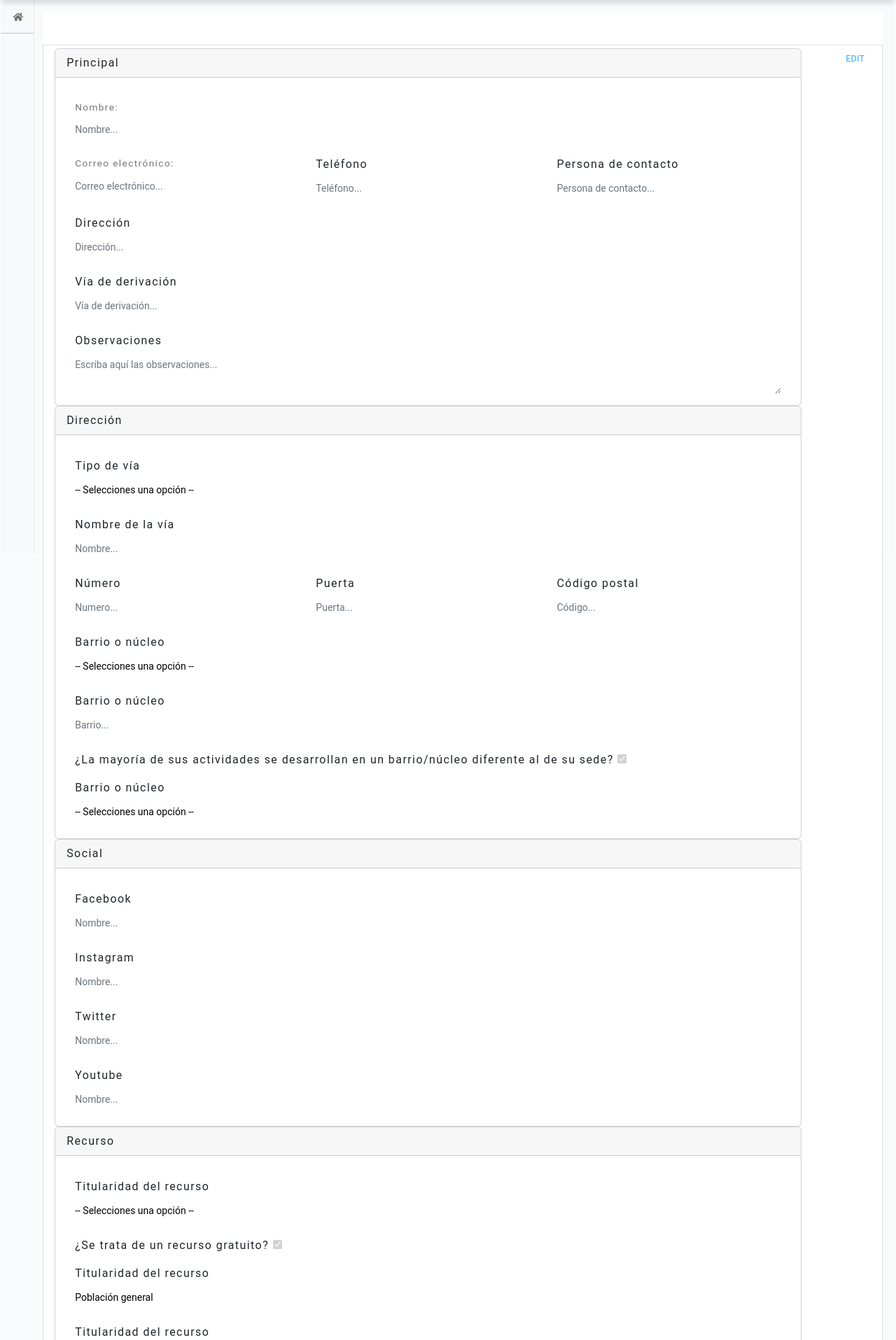
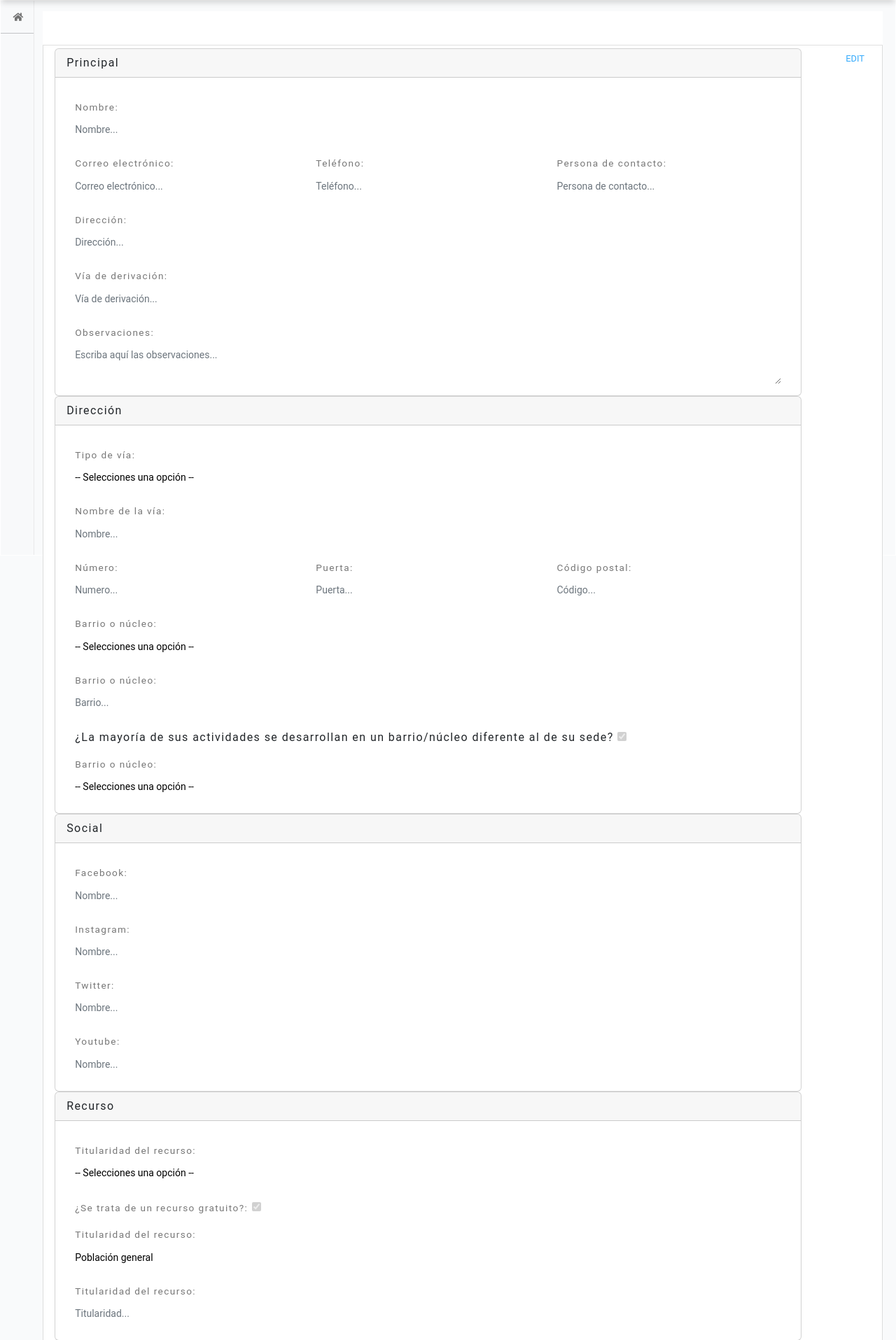
Before and after one commit to zebenperez/capsulae2, a Django app: page /community/organizations/view/1/ in a window 1280 px wide. Shown: the part 55-1970 px from the top of the page at 70% size. Run offline with Django 3.2, Linux system fonts and the light colour scheme; the visitor is signed in with stand-in values (Sample User, id 1); data that the repository does not hold is empty; some libraries are stand-ins or nearby versions.

Commit message:
diseño organizaciones

```diff
--- a/community/templates/organizations/organization-form-address.html
+++ b/community/templates/organizations/organization-form-address.html
@@ -2,8 +2,8 @@
 
 <div class="row" style="margin:0;">
     <div class="col-12 mt-3">
-        {% trans "Tipo de vía" %}
-        <select id="street_type" name="street_type" class="form-control input autosave" data-model-name="community.organizationaddress"
+        <label class="label">{% trans "Tipo de vía" %}:</label>
+        <select id="street_type" name="street_type" class="form-control input autosave input view" data-model-name="community.organizationaddress"
             data-obj-id="{{addr.id}}" data-url="{%url "autosave_field"%}" data-target="div-notification" disabled>
             <option value="">-- Selecciones una opción --</option>
             <option value="calle" {%if addr.street_type == "calle"%}selected{%endif%}>Calle</option>
@@ -21,32 +21,32 @@
         </select>
     </div>
     <div class="col-12 mt-3">
-        {% trans "Nombre de la vía" %}
-        <input type="text" class="form-control input autosave" id="street_name" name="street_name" value="{{addr.street_name|default:""}}"
+        <label class="label">{% trans "Nombre de la vía" %}:</label>
+        <input type="text" class="form-control input autosave input view" id="street_name" name="street_name" value="{{addr.street_name|default:""}}"
             title="{{addr.street_name}}" data-model-name="community.organizationaddress" data-obj-id="{{addr.id}}"
             data-url="{%url "autosave_field"%}" data-target="div-notification" placeholder="Nombre..." disabled/> <span id="street_name__msg"></span>
     </div>
     <div class="col-4 mt-3">
-        {% trans "Número" %}
-        <input type="text" class="form-control input autosave" id="number" name="number" value="{{addr.number|default:""}}"
+        <label class="label">{% trans "Número" %}:</label>
+        <input type="text" class="form-control input autosave input view" id="number" name="number" value="{{addr.number|default:""}}"
             title="{{addr.number}}" data-model-name="community.organizationaddress" data-obj-id="{{addr.id}}"
             data-url="{%url "autosave_field"%}" data-target="div-notification" placeholder="Numero..." disabled/> <span id="number__msg"></span>
     </div>
     <div class="col-4 mt-3">
-        {% trans "Puerta" %}
-        <input type="text" class="form-control input autosave" id="door" name="door" value="{{addr.door|default:""}}"
+        <label class="label">{% trans "Puerta" %}:</label>
+        <input type="text" class="form-control input autosave input view" id="door" name="door" value="{{addr.door|default:""}}"
             title="{{addr.door}}" data-model-name="community.organizationaddress" data-obj-id="{{addr.id}}"
             data-url="{%url "autosave_field"%}" data-target="div-notification" placeholder="Puerta..." disabled/> <span id="door__msg"></span>
     </div>
     <div class="col-4 mt-3">
-        {% trans "Código postal" %}
-        <input type="text" class="form-control input autosave" id="postal_code" name="postal_code" value="{{addr.postal_code|default:""}}"
+        <label class="label">{% trans "Código postal" %}:</label>
+        <input type="text" class="form-control input autosave input view" id="postal_code" name="postal_code" value="{{addr.postal_code|default:""}}"
             title="{{addr.postal_code}}" data-model-name="community.organizationaddress" data-obj-id="{{addr.id}}"
             data-url="{%url "autosave_field"%}" data-target="div-notification" placeholder="Código..." disabled/> <span id="postal__msg"></span>
     </div>
     <div class="col-12 mt-3">
-        {% trans "Barrio o núcleo" %}
-        <select id="place" name="place" class="form-control input autosave" data-model-name="community.organizationaddress" data-obj-id="{{addr.id}}"
+        <label class="label">{% trans "Barrio o núcleo" %}:</label>
+        <select id="place" name="place" class="form-control input autosave input view" data-model-name="community.organizationaddress" data-obj-id="{{addr.id}}"
             data-url="{%url "autosave_field"%}" data-target="div-notification" disabled>
             <option value="">-- Selecciones una opción --</option>
             <option value="los abrigos" {%if addr.place == "los abrigos"%}selected{%endif%}>Los Abrigos</option>
@@ -63,20 +63,20 @@
         </select>
     </div>
     <div class="col-12 mt-3">
-        {% trans "Barrio o núcleo" %}
-        <input type="text" class="form-control input autosave" id="place_other" name="place_other" value="{{addr.place_other|default:""}}"
+        <label class="label">{% trans "Barrio o núcleo" %}:</label>
+        <input type="text" class="form-control input autosave input view" id="place_other" name="place_other" value="{{addr.place_other|default:""}}"
             title="{{addr.place_other}}" data-model-name="community.organizationaddress" data-obj-id="{{addr.id}}"
             data-url="{%url "autosave_field"%}" data-target="div-notification" placeholder="Barrio..." disabled/> <span id="place_other__msg"></span>
     </div>
     <div class="col-12 mt-3">
         {% trans "¿La mayoría de sus actividades se desarrollan en un barrio/núcleo diferente al de su sede?" %}
-        <input type="checkbox" class="input autosave" id="same_place" name="same_place" data-model-name="community.organizationaddress"
+        <input type="checkbox" class="input autosave input view" id="same_place" name="same_place" data-model-name="community.organizationaddress"
             data-obj-id="{{addr.id}}" data-url="{%url "autosave_field"%}" data-target="div-notification" data-bool="True"
             placeholder="Código..." {%if addr.same_place%}checked{%endif%} disabled/> <span id="same_place__msg"></span>
     </div>
     <div class="col-12 mt-3" id="div-place">
-        {% trans "Barrio o núcleo" %}
-        <select id="activity_place" name="activity_place" class="form-control input autosave" data-model-name="community.organizationaddress"
+        <label class="label">{% trans "Barrio o núcleo" %}:</label>
+        <select id="activity_place" name="activity_place" class="form-control input autosave input view" data-model-name="community.organizationaddress"
             data-obj-id="{{addr.id}}" data-url="{%url "autosave_field"%}" data-target="div-notification" disabled>
             <option value="">-- Selecciones una opción --</option>
             <option value="los abrigos" {%if addr.place == "los abrigos"%}selected{%endif%}>Los Abrigos</option>
--- a/community/templates/organizations/organization-form-info.html
+++ b/community/templates/organizations/organization-form-info.html
@@ -2,8 +2,8 @@
 
 <div class="row" style="margin:0;">
     <div class="col-12 mt-3">
-        {% trans "Ámbito de actuación" %}
-        <select id="ambit" name="ambit" class="form-control input autosave" data-model-name="community.organizationinfo" data-obj-id="{{info.id}}"
+        <label class="label">{% trans "Ámbito de actuación" %}:</label>
+        <select id="ambit" name="ambit" class="form-control input autosave input view" data-model-name="community.organizationinfo" data-obj-id="{{info.id}}"
             data-url="{%url "autosave_field"%}" data-target="div-notification" disabled>
             <option value="">-- Selecciones una opción --</option>
             <option value="mayores" {%if info.ambit == "mayores"%}selected{%endif%}>Mayores</option>
@@ -20,36 +20,36 @@
         </select>
     </div>
     <div class="col-12 mt-3">
-        {% trans "Actividades que realiza" %}
-        <textarea class="form-control input autosave" id="activities" name="activities" title="{{info.activities}}"
+        <label class="label">{% trans "Actividades que realiza" %}:</label>
+        <textarea class="form-control input autosave input view" id="activities" name="activities" title="{{info.activities}}"
             data-model-name="community.organizationinfo" data-obj-id="{{info.id}}" data-url="{%url "autosave_field"%}"
             data-target="div-notification" placeholder="Escriba aquí las actividades..." disabled>{{info.activities}}</textarea>
             <span id="activities__msg"></span>
     </div>
     <div class="col-12 mt-3">
-        {% trans "¿Cómo participar?" %}
-        <textarea class="form-control input autosave" id="participate" name="participate" title="{{info.participate}}"
+        <label class="label">{% trans "¿Cómo participar?" %}:</label>
+        <textarea class="form-control input autosave input view" id="participate" name="participate" title="{{info.participate}}"
             data-model-name="community.organizationinfo" data-obj-id="{{info.id}}" data-url="{%url "autosave_field"%}"
             data-target="div-notification" placeholder="Escriba aquí las actividades..." disabled>{{info.participate}}</textarea>
             <span id="participate__msg"></span>
     </div>
     <div class="col-12 mt-3">
-        {% trans "¿Cómo ve la salud del pueblo?" %}
-        <textarea class="form-control input autosave" id="health" name="health" title="{{info.health}}"
+        <label class="label">{% trans "¿Cómo ve la salud del pueblo?" %}:</label>
+        <textarea class="form-control input autosave input view" id="health" name="health" title="{{info.health}}"
             data-model-name="community.organizationinfo" data-obj-id="{{info.id}}" data-url="{%url "autosave_field"%}"
             data-target="div-notification" placeholder="Escriba aquí las actividades..." disabled>{{info.health}}</textarea>
             <span id="health__msg"></span>
     </div>
     <div class="col-12 mt-3">
-        {% trans "¿De qué forma sus actividades mejoran el bienestar en el pueblo? " %}
-        <textarea class="form-control input autosave" id="improvements" name="improvements" title="{{info.improvements}}"
+        <label class="label">{% trans "¿De qué forma sus actividades mejoran el bienestar en el pueblo?" %}:</label>
+        <textarea class="form-control input autosave input view" id="improvements" name="improvements" title="{{info.improvements}}"
             data-model-name="community.organizationinfo" data-obj-id="{{info.id}}" data-url="{%url "autosave_field"%}"
             data-target="div-notification" placeholder="Escriba aquí las actividades..." disabled>{{info.improvements}}</textarea>
             <span id="improvements__msg"></span>
     </div>
     <div class="col-12 mt-3">
-        {% trans "¿Qué otro recurso no podría faltar en esta guía?" %}
-        <textarea class="form-control input autosave" id="resources" name="resources" title="{{info.resources}}"
+        <label class="label">{% trans "¿Qué otro recurso no podría faltar en esta guía?" %}:</label>
+        <textarea class="form-control input autosave input view" id="resources" name="resources" title="{{info.resources}}"
             data-model-name="community.organizationinfo" data-obj-id="{{info.id}}" data-url="{%url "autosave_field"%}"
             data-target="div-notification" placeholder="Escriba aquí las actividades..." disabled>{{info.resources}}</textarea>
             <span id="resources__msg"></span>
--- a/community/templates/organizations/organization-form-main.html
+++ b/community/templates/organizations/organization-form-main.html
@@ -9,37 +9,37 @@
     </div>
     <div class="col-4 mt-3">
         <label class="label">{% trans "Correo electrónico" %}:</label>
-        <input type="text" class="form-control input autosave" id="email" name="email" value="{{obj.email|default:""}}" title="{{obj.email}}"
+        <input type="text" class="form-control input autosave input view" id="email" name="email" value="{{obj.email|default:""}}" title="{{obj.email}}"
             data-model-name="community.organization" data-obj-id="{{obj.id}}" data-url="{%url "autosave_field"%}" data-target="div-notification"
             placeholder="Correo electrónico..." disabled/> <span id="email__msg"></span>
     </div>
     <div class="col-4 mt-3">
-        {% trans "Teléfono" %}
-        <input type="text" class="form-control input autosave" id="phone" name="phone" value="{{obj.phone|default:""}}" title="{{obj.phone}}"
+        <label class="label">{% trans "Teléfono" %}:</label>
+        <input type="text" class="form-control input autosave input view" id="phone" name="phone" value="{{obj.phone|default:""}}" title="{{obj.phone}}"
             data-model-name="community.organization" data-obj-id="{{obj.id}}" data-url="{%url "autosave_field"%}" data-target="div-notification"
             placeholder="Teléfono..." disabled/> <span id="phone__msg"></span>
     </div>
     <div class="col-4 mt-3">
-        {% trans "Persona de contacto" %}
-        <input type="text" class="form-control input autosave" id="contact" name="contact" value="{{obj.contact|default:""}}" title="{{obj.contact}}"
+        <label class="label">{% trans "Persona de contacto" %}:</label>
+        <input type="text" class="form-control input autosave input view" id="contact" name="contact" value="{{obj.contact|default:""}}" title="{{obj.contact}}"
             data-model-name="community.organization" data-obj-id="{{obj.id}}" data-url="{%url "autosave_field"%}" data-target="div-notification"
             placeholder="Persona de contacto..." disabled/> <span id="contact__msg"></span>
     </div>
     <div class="col-12 mt-3">
-        {% trans "Dirección" %}
-        <input type="text" class="form-control input autosave" id="address" name="address" value="{{obj.address|default:""}}" title="{{obj.address}}"
+        <label class="label">{% trans "Dirección" %}:</label>
+        <input type="text" class="form-control input autosave input view" id="address" name="address" value="{{obj.address|default:""}}" title="{{obj.address}}"
             data-model-name="community.organization" data-obj-id="{{obj.id}}" data-url="{%url "autosave_field"%}" data-target="div-notification"
             placeholder="Dirección..." disabled/> <span id="address__msg"></span>
     </div>
     <div class="col-12 col-6 mt-3">
-        {% trans "Vía de derivación" %}
-        <input type="text" class="form-control input autosave" id="derivation_way" name="derivation_way" value="{{obj.derivation_way|default:""}}"
+        <label class="label">{% trans "Vía de derivación" %}:</label>
+        <input type="text" class="form-control input autosave input view" id="derivation_way" name="derivation_way" value="{{obj.derivation_way|default:""}}"
             title="{{obj.derivation_way}}" data-model-name="community.organization" data-obj-id="{{obj.id}}" data-url="{%url "autosave_field"%}"
             data-target="div-notification" placeholder="Vía de derivación..." disabled/> <span id="derivation_way__msg"></span>
     </div>
     <div class="col-12 mt-3">
-        {% trans "Observaciones" %}
-        <textarea class="form-control input autosave" id="derivation" name="derivation" title="{{obj.derivation}}"
+        <label class="label">{% trans "Observaciones" %}:</label>
+        <textarea class="form-control input autosave input view" id="derivation" name="derivation" title="{{obj.derivation}}"
             data-model-name="community.organization" data-obj-id="{{obj.id}}" data-url="{%url "autosave_field"%}"
             data-target="div-notification" placeholder="Escriba aquí las observaciones..." disabled>{{obj.derivation}}</textarea>
             <span id="derivation__msg"></span>
--- a/community/templates/organizations/organization-form-resource.html
+++ b/community/templates/organizations/organization-form-resource.html
@@ -2,8 +2,8 @@
 
 <div class="row" style="margin:0;">
     <div class="col-12 mt-3">
-        {% trans "Titularidad del recurso" %}
-        <select id="owner" name="owner" class="form-control input autosave" data-model-name="community.organizationresource" data-obj-id="{{res.id}}"
+        <label class="label">{% trans "Titularidad del recurso" %}:</label>
+        <select id="owner" name="owner" class="form-control input autosave input view" data-model-name="community.organizationresource" data-obj-id="{{res.id}}"
             data-url="{%url "autosave_field"%}" data-target="div-notification" disabled>
             <option value="">-- Selecciones una opción --</option>
             <option value="gobierno de canarias" {%if res.owner == "gobierno de canarias"%}selected{%endif%}>Calle</option>
@@ -14,14 +14,14 @@
         </select>
     </div>
     <div class="col-12 mt-3">
-        {% trans "¿Se trata de un recurso gratuito?" %}
-        <input type="checkbox" class="input autosave" id="free" name="free" data-model-name="community.organizationresource"
+        <label class="label">{% trans "¿Se trata de un recurso gratuito?" %}:</label>
+        <input type="checkbox" class="input autosave input view" id="free" name="free" data-model-name="community.organizationresource"
             data-obj-id="{{res.id}}" data-url="{%url "autosave_field"%}" data-target="div-notification" data-bool="True"
             placeholder="" {%if res.free%}checked{%endif%} disabled/> <span id="free__msg"></span>
     </div>
     <div class="col-12 mt-3">
-        {% trans "Titularidad del recurso" %}
-        <select id="group" name="group" class="form-control input autosave" data-model-name="community.organizationresource" data-obj-id="{{res.id}}"
+        <label class="label">{% trans "Titularidad del recurso" %}:</label>
+        <select id="group" name="group" class="form-control input autosave input view" data-model-name="community.organizationresource" data-obj-id="{{res.id}}"
             data-url="{%url "autosave_field"%}" data-target="div-notification" disabled>
             <option value="población general" {%if res.group == "población general"%}selected{%endif%}>Población general</option>
             <option value="mayores" {%if res.group == "mayores"%}selected{%endif%}>Mayores</option>
@@ -40,8 +40,8 @@
         </select>
     </div>
     <div class="col-12 mt-3">
-        {% trans "Titularidad del recurso" %}
-        <input type="text" class="form-control input autosave" id="group_other" name="group_other" value="{{res.group_other|default:""}}"
+        <label class="label">{% trans "Titularidad del recurso" %}:</label>
+        <input type="text" class="form-control input autosave input view" id="group_other" name="group_other" value="{{res.group_other|default:""}}"
             title="{{res.group_other}}" data-model-name="community.organizationaddress" data-obj-id="{{res.id}}"
             data-url="{%url "autosave_field"%}" data-target="div-notification" placeholder="Titularidad..." disabled/> <span id="group_other__msg"></span>
     </div>
--- a/community/templates/organizations/organization-form-social.html
+++ b/community/templates/organizations/organization-form-social.html
@@ -2,26 +2,26 @@
 
 <div class="row" style="margin:0;">
     <div class="col-12 mt-3">
-        {% trans "Facebook" %}
-        <input type="text" class="form-control input autosave" id="facebook" name="facebook" value="{{social.facebook|default:""}}"
+        <label class="label">{% trans "Facebook" %}:</label>
+        <input type="text" class="form-control input autosave input view" id="facebook" name="facebook" value="{{social.facebook|default:""}}"
             title="{{social.facebook}}" data-model-name="community.organizationsocial" data-obj-id="{{social.id}}"
             data-url="{%url "autosave_field"%}" data-target="div-notification" placeholder="Nombre..." disabled/> <span id="facebook__msg"></span>
     </div>
     <div class="col-12 mt-3">
-        {% trans "Instagram" %}
-        <input type="text" class="form-control input autosave" id="instagram" name="instagram" value="{{social.instagram|default:""}}"
+        <label class="label">{% trans "Instagram" %}:</label>
+        <input type="text" class="form-control input autosave input view" id="instagram" name="instagram" value="{{social.instagram|default:""}}"
             title="{{social.instagram}}" data-model-name="community.organizationsocial" data-obj-id="{{social.id}}"
             data-url="{%url "autosave_field"%}" data-target="div-notification" placeholder="Nombre..." disabled/> <span id="instagram__msg"></span>
     </div>
     <div class="col-12 mt-3">
-        {% trans "Twitter" %}
-        <input type="text" class="form-control input autosave" id="twitter" name="twitter" value="{{social.twitter|default:""}}"
+        <label class="label">{% trans "Twitter" %}:</label>
+        <input type="text" class="form-control input autosave input view" id="twitter" name="twitter" value="{{social.twitter|default:""}}"
             title="{{social.twitter}}" data-model-name="community.organizationsocial" data-obj-id="{{social.id}}"
             data-url="{%url "autosave_field"%}" data-target="div-notification" placeholder="Nombre..." disabled/> <span id="twitter__msg"></span>
     </div>
     <div class="col-12 mt-3">
-        {% trans "Youtube" %}
-        <input type="text" class="form-control input autosave" id="youtube" name="youtube" value="{{social.youtube|default:""}}"
+        <label class="label">{% trans "Youtube" %}:</label>
+        <input type="text" class="form-control input autosave input view" id="youtube" name="youtube" value="{{social.youtube|default:""}}"
             title="{{social.youtube}}" data-model-name="community.organizationsocial" data-obj-id="{{social.id}}"
             data-url="{%url "autosave_field"%}" data-target="div-notification" placeholder="Nombre..." disabled/> <span id="youtube__msg"></span>
     </div>
```
Also changed, not shown: community/templates/organizations/organization-register-sended.html (+4 -4 lines).
